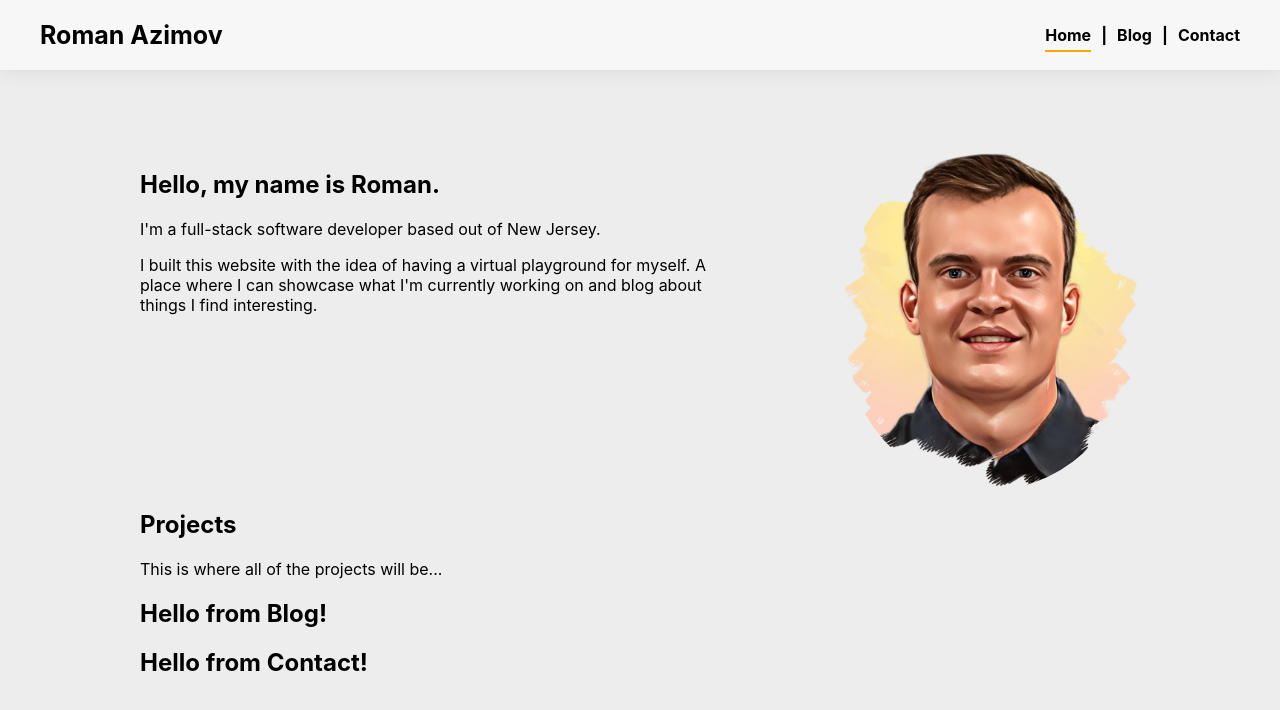
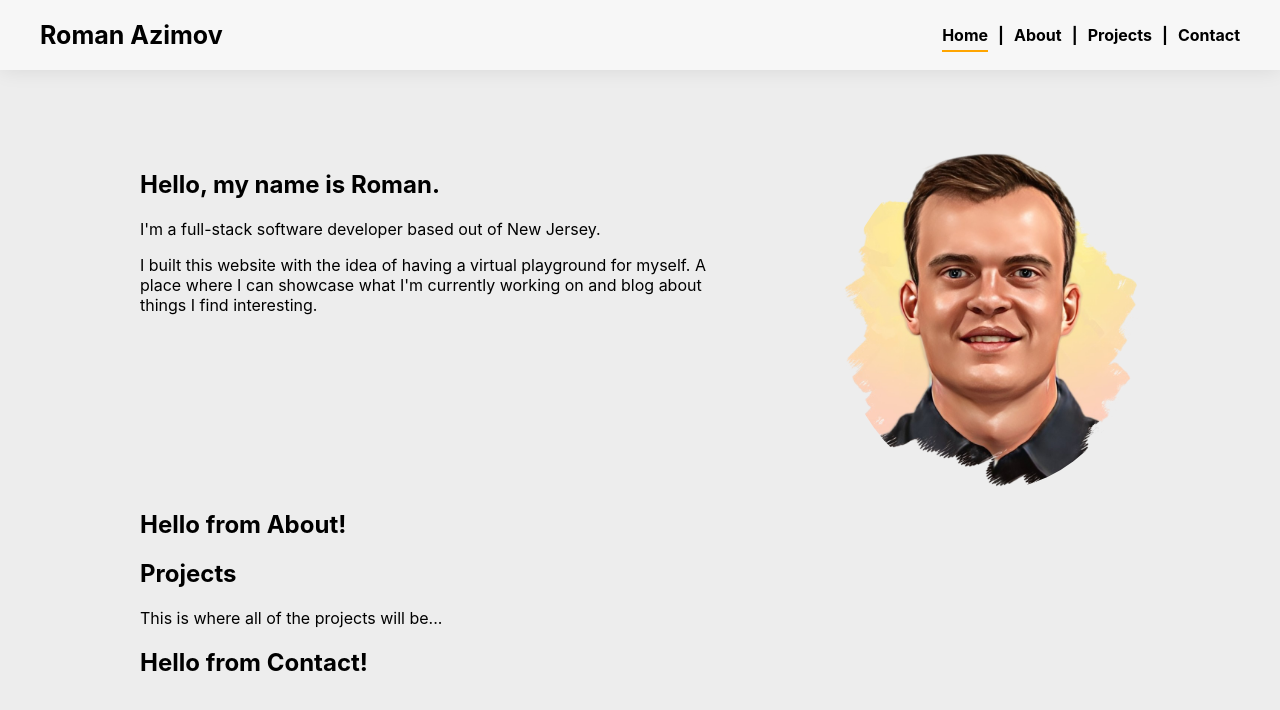
Before and after one commit to romanazimov/PersonalWebsite, a React (Create React App) app: page / in a window 1280 px wide. Shown: the top 710 px of the page. Built offline with nearby package versions, Linux system fonts and the light colour scheme.

Commit message:
Cleaned up project and folder structure

```diff
--- a/src/App.js
+++ b/src/App.js
@@ -1,12 +1,13 @@
 import React from "react";
 import "./App.css";
-import "./styles/global.css";
+import "./Styles/global.css";
 import Nav from "./Components/nav/Nav";
 // import { Routes, Route } from "react-router-dom";
 
-import Home from "./Pages/Home";
-import Blog from "./Pages/Blog";
-import Contact from "./Pages/Contact";
+import Home from "./Components/home/Home";
+import Projects from "./Components/projects/Projects";
+import Blog from "./Components/about/About";
+import Contact from "./Components/contact/Contact";
 
 class App extends React.Component {
 	render() {
@@ -25,6 +26,7 @@ class App extends React.Component {
 				<div className="body-container">
 					<Home />
 					<Blog  />
+					<Projects />
 					<Contact />
 				</div>
 				{/* <Bio />
--- /dev/null
+++ b/src/Components/about/About.js
@@ -0,0 +1,9 @@
+function About() {
+    return (
+        <section id="about">
+            <h1>Hello from About!</h1>
+        </section>
+    );
+}
+
+export default About;
--- a/src/Pages/Home.js
+++ b/src/Components/home/Home.js
@@ -1,15 +1,14 @@
 // import Bio from "../../Components/bio/Bio";
 // import Projects from "./Components/projects/Projects";
 
-import Bio from '../Components/bio/Bio';
-import Projects from "../Components/projects/Projects";
-import "../Components/home/Home.css"
+import Bio from '../bio/Bio';
+import Projects from "../projects/Projects";
+import "./Home.css"
 
 function Home() {
     return (
         <section id="home">
             <Bio />
-			<Projects />
         </section>
     );
 }
--- a/src/Components/nav/Nav.js
+++ b/src/Components/nav/Nav.js
@@ -35,8 +35,12 @@ export default function Nav() {
                     </CustomLink>
                 </a>
                 <span className="seperator">|</span>
-                <CustomLink to="/blog" onClick={() => scrollToSection('blog', '/blog')}>
-                    Blog
+                <CustomLink to="/about" onClick={() => scrollToSection('about', '/about')}>
+					About
+                </CustomLink>
+				<span className="seperator">|</span>
+                <CustomLink to="/projects" onClick={() => scrollToSection('projects', '/projects')}>
+					Projects
                 </CustomLink>
                 <span className="seperator">|</span>
                 <CustomLink to="/contact" onClick={() => scrollToSection('contact', '/contact')}>
--- a/src/Components/projects/Projects.js
+++ b/src/Components/projects/Projects.js
@@ -2,10 +2,10 @@ import './Projects.css';
 
 function Projects() {
     return(
-        <div className='cont-projects'>
+        <section id='projects'>
            <h1>Projects</h1>
            <p>This is where all of the projects will be...</p>
-        </div>
+        </section>
     );
 }
 
--- a/src/Pages/Blog.js
+++ /dev/null
@@ -1,9 +0,0 @@
-function Blog() {
-    return (
-        <section id="blog">
-            <h1>Hello from Blog!</h1>
-        </section>
-    );
-}
-
-export default Blog;
```
Also changed, not shown: src/Components/contact/Contact.js (renamed from src/Pages/Contact.js).
